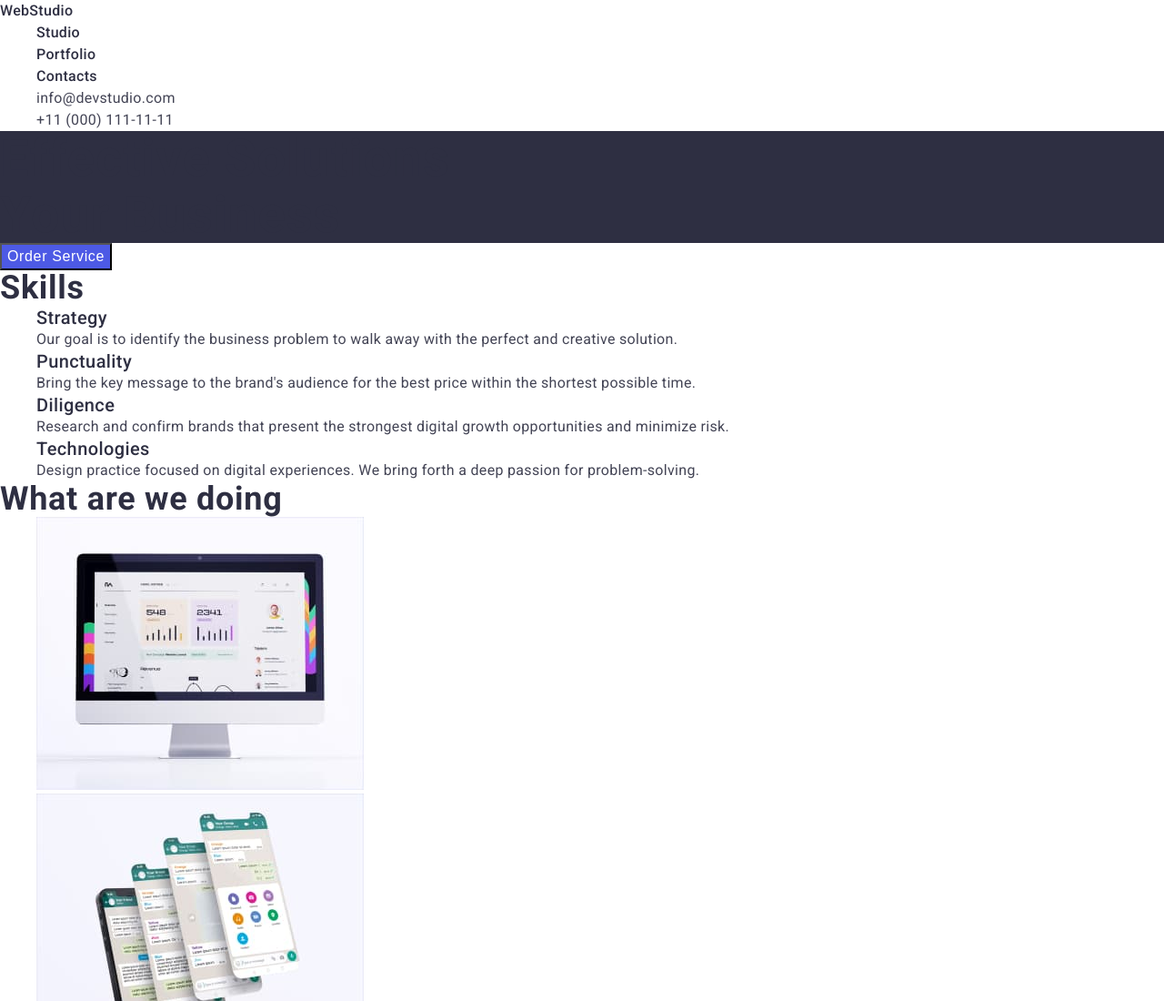
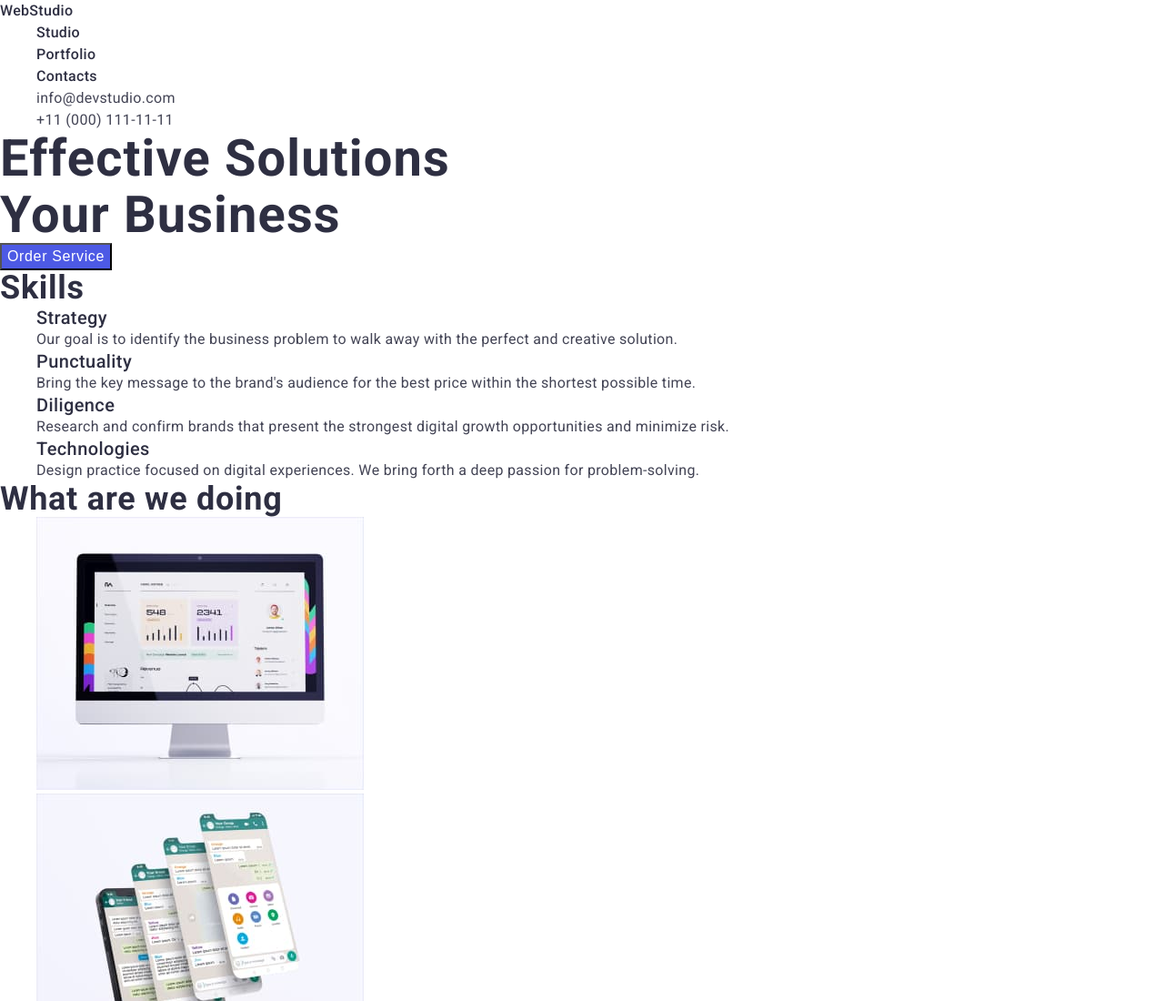
Before and after one commit to IgorZerkal/goit-markup-hw-02, a plain HTML site: page index.html in a window 1280 px wide. Shown: the top 1100 px of the page at 91% size. Drawn offline with Linux system fonts and the light colour scheme.

Commit message:
Update styles.css

```diff
--- a/css/styles.css
+++ b/css/styles.css
@@ -98,7 +98,7 @@ body {
     line-height: 1.1;
     letter-spacing: 0.02em;
     color: #2E2F42;
-    background-color: #2E2F42;
+    /* background-color: #2E2F42; */
 }
 
 /* .modal-btn {
```
